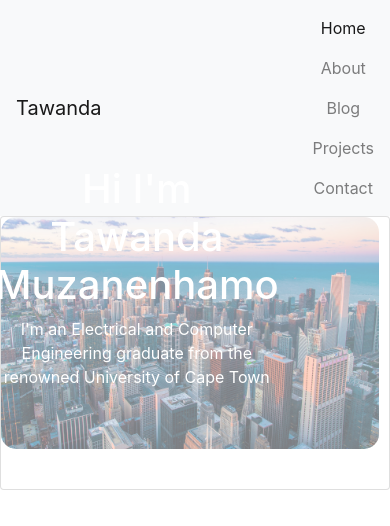
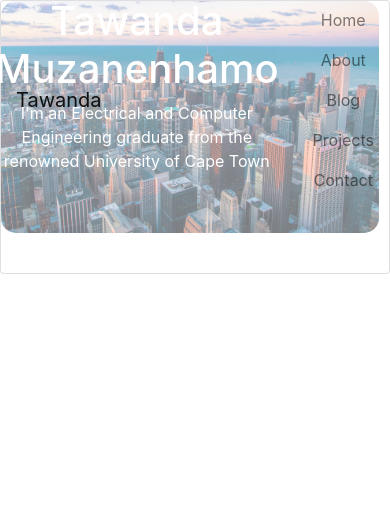
Before and after one commit to tmuzanenhamo/mywebsite, a React (Create React App) app in the folder src/: page / in a window 390 px wide. Shown: the top 526 px of the page. Built offline with nearby package versions, Linux system fonts and the light colour scheme; the HTML template or start-up script is replaced by a standard one; what buttercms would draw is missing.

Commit message:
Fixed some responsiveness

```diff
--- a/src/Components/MyNavbar.js
+++ b/src/Components/MyNavbar.js
@@ -6,18 +6,30 @@ import {Link} from 'react-router-dom';
 class MyNavbar extends Component {
   render() {
     return (
-
-<nav class="navbar navbar-expand-md navbar-light bg-light">
-    <Link to="/" class="navbar-brand">Tawanda</Link>
-
-        <div class="navbar-nav ml-auto">
-            <Link to="/" class="nav-item nav-link active">Home</Link>
-            <Link to="/About" class="nav-item nav-link">About</Link>
-            <Link to="/Blog" class="nav-item nav-link">Blog</Link>
-            <Link to="/Projects" class="nav-item nav-link " tabindex="-1">Projects</Link>
-            <Link to="/Contact" class="nav-item nav-link " tabindex="-1">Contact</Link>
+      <nav  className="navbar navbar-expand-sm navbar-light mb-3 py-0 fixed-top">
+        <div className ="container">
+        <Link className ="navbar-brand" to="/">Tawanda</Link>
+        <div>
+          <ul className="navbar-nav mr-auto">
+            <li className="nav-item">
+              <Link className= "nav-link" to="/">Home</Link>
+              </li>
+              <li className="nav-item">
+              <Link className= "nav-link" to="/About">About</Link>
+              </li>
+              <li className="nav-item">
+              <Link className= "nav-link" to="/Blog">Blog</Link>
+              </li>
+              <li className="nav-item">
+              <Link className= "nav-link" to="/Projects">Projects</Link>
+              </li>
+              <li className="nav-item">
+              <Link className= "nav-link" to="/Contact">Contact</Link>
+              </li>
+          </ul>
         </div>
-</nav>
+        </div>
+      </nav>
 
 
     );
```
